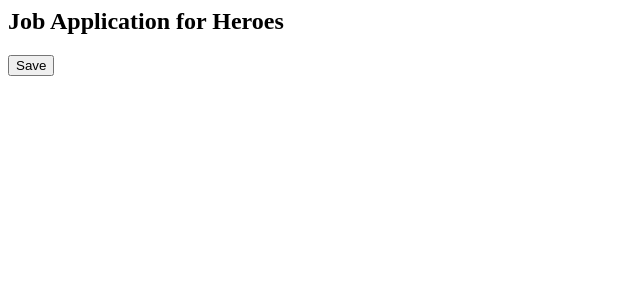
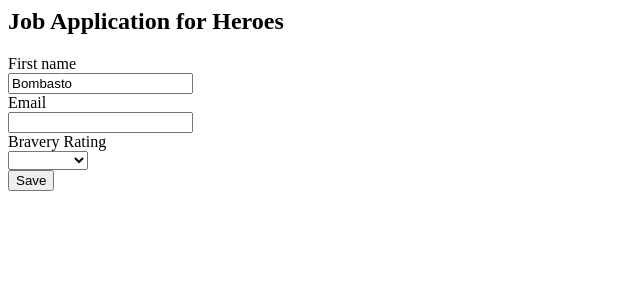
Before and after one commit to meetmahajan/angular-generic-dynamic-form-component, an Angular app: page / in a window 1280 px wide. Shown: the top 300 px of the page, without its empty margins (0-640 px from the left). Built offline with nearby package versions, Linux system fonts and the light colour scheme.

Commit message:
Final Code Deployment : Dynamic Form

```diff
--- a/src/app/dynamic-element-form/dynamic-element-form.component.html
+++ b/src/app/dynamic-element-form/dynamic-element-form.component.html
@@ -0,0 +1,16 @@
+<div [formGroup]="form">
+    <label [attr.for]="elementAttributes.key">{{elementAttributes.label}}</label>
+
+    <div [ngSwitch]="elementAttributes.controlType">
+
+      <input *ngSwitchCase="'textbox'" [formControlName]="elementAttributes.key"
+              [id]="elementAttributes.key" [type]="elementAttributes.type">
+
+      <select [id]="elementAttributes.key" *ngSwitchCase="'dropdown'" [formControlName]="elementAttributes.key">
+        <option *ngFor="let opt of elementAttributes.options" [value]="opt.key">{{opt.value}}</option>
+      </select>
+
+    </div>
+
+    <div class="errorMessage" *ngIf="!isValid">{{elementAttributes.label}} is required</div>
+  </div>
```
